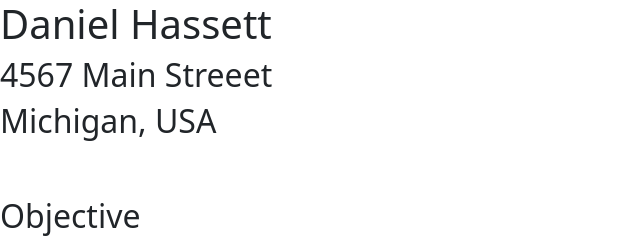
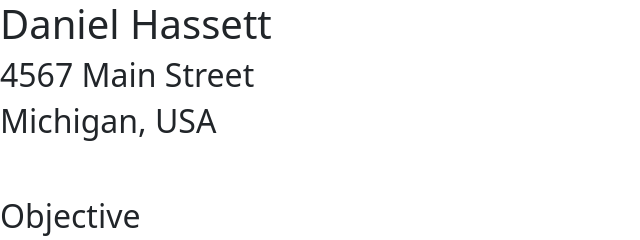
Before and after one commit to hassettd/Block_09, a plain HTML site: page about.html in a window 1280 px wide. Shown: the top 240 px of the page, 0-640 px from the left. Drawn offline with nearby package versions, Linux system fonts and the light colour scheme.

Commit message:
Update about.html

```diff
--- a/about.html
+++ b/about.html
@@ -13,7 +13,7 @@
   </head>
   <div class="Address">
   <h1>Daniel Hassett</h1>
-  <h2>4567 Main Streeet</h2>
+  <h2>4567 Main Street</h2>
   <h2>Michigan, USA</h2>
   </div>
   <br />
```
